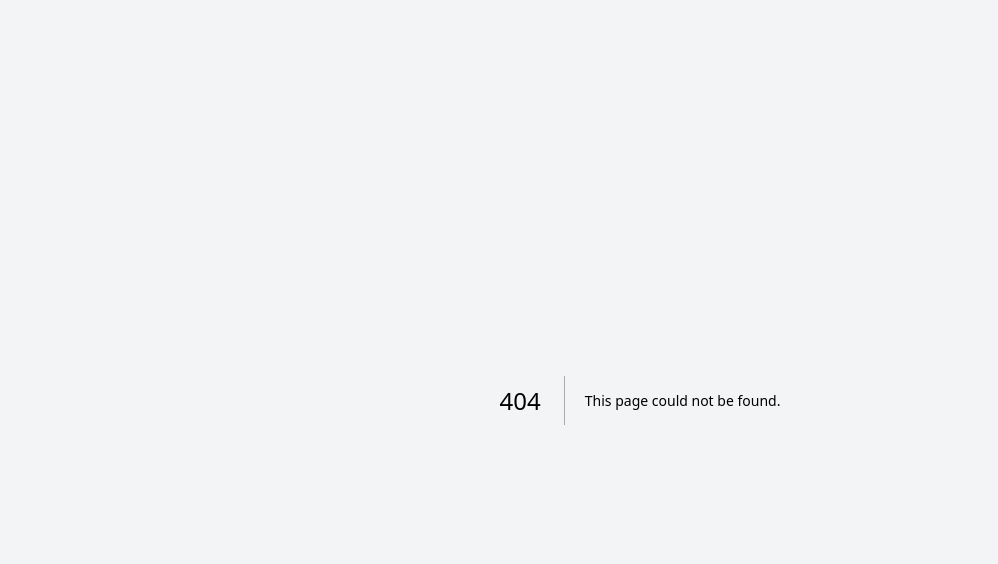
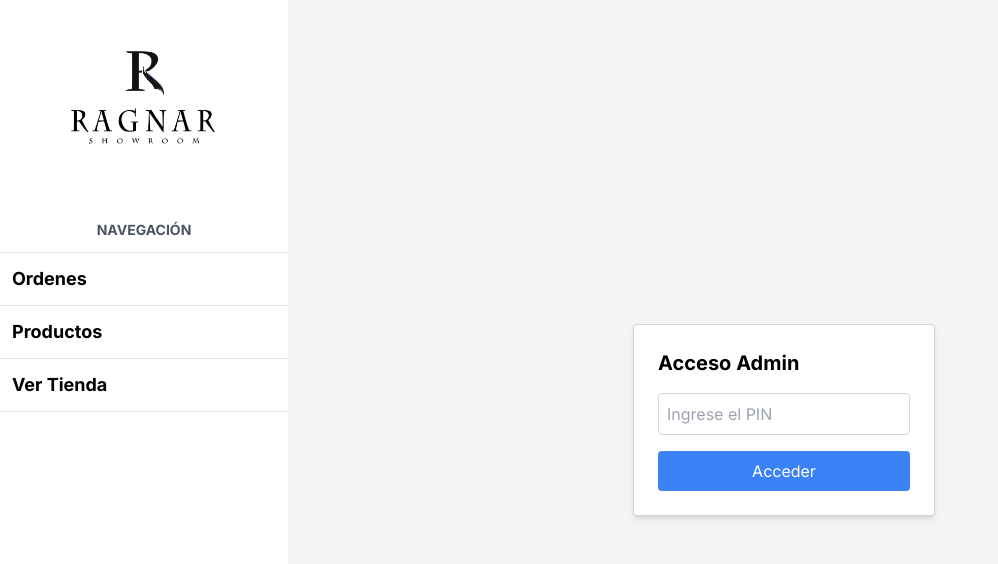
Before and after one commit to NicolasPozzer/ragnar_nextjs, a Next.js app: page /admin/pin in a window 1280 px wide. Before the commit this address had no page. Shown: the top 564 px of the page, without its empty margins (0-998 px from the left). Built offline with nearby package versions, Linux system fonts and the light colour scheme.

Commit message:
Add: pin for admin

```diff
--- a/app/admin/orders/page.tsx
+++ b/app/admin/orders/page.tsx
@@ -3,6 +3,7 @@ import useSWR from 'swr'
 import Heading from "@/components/ui/Heading";
 import OrderCard from "@/components/order/OrderCard";
 import {OrderWithProducts} from "@/src/types";
+import ProtectedPage from "@/components/ProtectedPage";
 
 
 export default function Page() {
@@ -17,7 +18,7 @@ export default function Page() {
 
 
     if(data) return (
-        <>
+        <ProtectedPage>
             <Heading>Administrar Ordenes</Heading>
 
             {data.length ? (
@@ -32,6 +33,6 @@ export default function Page() {
             ) : <p className='text-center'>
                 No hay ordenes Pendientes!
             </p>}
-        </>
+        </ProtectedPage>
     )
 }
--- /dev/null
+++ b/app/admin/pin/page.tsx
@@ -0,0 +1,39 @@
+'use client';
+
+import { useState } from 'react';
+import { useRouter } from 'next/navigation';
+
+export default function PinPage() {
+    const [pin, setPin] = useState('');
+    const [error, setError] = useState('');
+    const router = useRouter();
+
+    const correctPin = '1234'; // Aquí defines el PIN correcto
+
+    const handleSubmit = (e: React.FormEvent) => {
+        e.preventDefault();
+        if (pin === correctPin) {
+            localStorage.setItem('adminPin', pin); // Guardar el PIN en localStorage
+            router.push('/admin'); // Redirigir al área de administración
+        } else {
+            setError('PIN incorrecto. Inténtalo de nuevo.');
+        }
+    };
+
+    return (
+        <div className="flex items-center justify-center h-screen">
+            <form onSubmit={handleSubmit} className="flex flex-col p-6 bg-white border border-gray-300 rounded shadow-md">
+                <h1 className="text-xl font-bold mb-4">Acceso Admin</h1>
+                <input
+                    type="password"
+                    placeholder="Ingrese el PIN"
+                    value={pin}
+                    onChange={(e) => setPin(e.target.value)}
+                    className="mb-4 p-2 border border-gray-300 rounded"
+                />
+                {error && <p className="text-red-500 mb-4">{error}</p>}
+                <button type="submit" className="bg-blue-500 text-white p-2 rounded">Acceder</button>
+            </form>
+        </div>
+    );
+}
--- a/app/admin/products/[id]/edit/page.tsx
+++ b/app/admin/products/[id]/edit/page.tsx
@@ -5,6 +5,7 @@ import EditProductForm from "@/components/products/EditProductForm";
 import ProductForm from "@/components/products/ProductForm";
 import React from "react";
 import GoBackButton from "@/components/ui/GoBackButton";
+import ProtectedPage from "@/components/ProtectedPage";
 
 
 async function getProductsById(id: number) {
@@ -25,7 +26,7 @@ export default async function EditProductsPage({params}: {params: {id: string}})
     const product = await getProductsById(+params.id)
 
     return (
-        <>
+        <ProtectedPage>
             <Heading>Editar Producto: {product.name}</Heading>
 
                 <GoBackButton/>
@@ -35,6 +36,6 @@ export default async function EditProductsPage({params}: {params: {id: string}})
                         product={product}
                     />
                 </EditProductForm>
-            </>
+        </ProtectedPage>
             )
             }
--- a/app/admin/products/new/page.tsx
+++ b/app/admin/products/new/page.tsx
@@ -1,16 +1,17 @@
 import Heading from "@/components/ui/Heading";
 import AddProductForm from "@/components/products/AddProductForm";
 import ProductForm from "@/components/products/ProductForm";
+import ProtectedPage from "@/components/ProtectedPage";
 
 
 export default function OrderPage() {
   return (
-    <>
-      <Heading>Nuevo Producto</Heading>
+        <ProtectedPage>
+          <Heading>Nuevo Producto</Heading>
 
-      <AddProductForm>
-          <ProductForm />
-      </AddProductForm>
-    </>
+          <AddProductForm>
+              <ProductForm />
+          </AddProductForm>
+        </ProtectedPage>
   )
 }
--- a/app/admin/products/page.tsx
+++ b/app/admin/products/page.tsx
@@ -1,73 +1,70 @@
 import { redirect } from "next/navigation";
 import React from 'react'
 import Heading from "@/components/ui/Heading";
-import {prisma} from "@/src/lib/prisma";
+import { prisma } from "@/src/lib/prisma";
 import ProductTable from "@/components/products/ProductsTable";
 import ProductsPagination from "@/components/products/ProductsPagination";
 import Link from "next/link";
 import ProductSearchForm from "@/components/products/ProductSearchForm";
+import ProtectedPage from "@/components/ProtectedPage"; // Importa el componente de protección
 
 async function productCount() {
-    return await prisma.product.count()
+    return await prisma.product.count();
 }
 
-async function getProducts(page: number, pageSize: number){
-    const skip = (page -1) * pageSize
+async function getProducts(page: number, pageSize: number) {
+    const skip = (page - 1) * pageSize;
     const products = await prisma.product.findMany({
-        take: pageSize, // take es para traer, entonces trae 10 en este ej.
+        take: pageSize,
         skip: skip,
         include: {
             category: true
         }
-    })
+    });
 
-    return products
+    return products;
 }
 
-export type ProductsWithCategory = Awaited<ReturnType<typeof getProducts>>
+export type ProductsWithCategory = Awaited<ReturnType<typeof getProducts>>;
 
-// con searchPage que es algo de next.js conseguimos el numero de pagina para hacer
-//una busqueda por paginas
-export default async function ProductsPage({searchParams} : { searchParams: {page: string} }) {
+// Componente de la página principal de productos
+export default async function ProductsPage({ searchParams }: { searchParams: { page: string } }) {
+    const page = +searchParams.page || 1;
+    const pageSize = 11;
 
-    const page = +searchParams.page || 1 // esto obtiene la pagina lo convierte a int y luego se usa OR para
-                                        //cuando recien ingresas a la url que cargue la pagina 1 siempre.
-    const pageSize = 11 // cantidad de productos en una pagina
-
-    if(page < 0){
-        redirect('/admin/products')
+    if (page < 0) {
+        redirect('/admin/products');
     }
 
-    // Consultar url con await espera que termine una luego la otra con promises ejecutamos juntas
-    const productsData = await getProducts(page, pageSize)
-    const totalProductsData = await productCount()
-    const [ products, totalProducts ] = await Promise.all([productsData, totalProductsData]) //Hace que las consultas se ejecuten al mismo tiempo
-    const totalPages = Math.ceil(totalProducts / pageSize)
+    const productsData = await getProducts(page, pageSize);
+    const totalProductsData = await productCount();
+    const [products, totalProducts] = await Promise.all([productsData, totalProductsData]);
+    const totalPages = Math.ceil(totalProducts / pageSize);
 
-    if(page > totalPages){
-        redirect('/admin/products')
+    if (page > totalPages) {
+        redirect('/admin/products');
     }
 
     return (
-      <>
+        <ProtectedPage>
             <Heading>Administrar Productos</Heading>
 
             <div className='flex flex-col lg:flex-row lg:justify-between gap-5'>
-              <Link href={"/admin/products/new"}
+                <Link href="/admin/products/new"
                       className='bg-amber-400 w-full lg:w-auto text-xl px-2 py-1 text-center
                       font-bold cursor-pointer'
                 >
                     Crear Producto
                 </Link>
-              <ProductSearchForm/>
+                <ProductSearchForm />
             </div>
 
-          <ProductTable products={products}/>
+            <ProductTable products={products} />
 
             <ProductsPagination
                 page={page}
                 totalPages={totalPages}
             />
-      </>
-  )
+        </ProtectedPage>
+    );
 }
--- a/app/admin/products/search/page.tsx
+++ b/app/admin/products/search/page.tsx
@@ -1,9 +1,9 @@
 import Heading from "@/components/ui/Heading";
-import {prisma} from "@/src/lib/prisma";
+import { prisma } from "@/src/lib/prisma";
 import ProductTable from "@/components/products/ProductsTable";
 import React from "react";
 import ProductSearchForm from "@/components/products/ProductSearchForm";
-
+import ProtectedPage from "@/components/ProtectedPage"; // Importa el componente de protección
 
 async function searchProducts(searchTerm: string) {
     const products = await prisma.product.findMany({
@@ -16,30 +16,28 @@ async function searchProducts(searchTerm: string) {
         include: {
             category: true
         }
-    })
-    return products
+    });
+    return products;
 }
 
-export default async function SearchPage({searchParams}: {searchParams: {search: string}}) {
-
-    const products = await searchProducts(searchParams.search)
+export default async function SearchPage({ searchParams }: { searchParams: { search: string } }) {
+    const products = await searchProducts(searchParams.search);
 
     return (
-        <>
+        <ProtectedPage>
             <Heading>
                 Resultados de Busqueda: {searchParams.search}
             </Heading>
 
             <div className='flex flex-col lg:flex-row lg:justify-end gap-5'>
-                <ProductSearchForm/>
+                <ProductSearchForm />
             </div>
 
             {products.length ? (
-                <ProductTable
-                    products={products}
-                />
-            ): <p>No hay resultados..</p> }
-
-        </>
-    )
+                <ProductTable products={products} />
+            ) : (
+                <p>No hay resultados..</p>
+            )}
+        </ProtectedPage>
+    );
 }
--- /dev/null
+++ b/components/ProtectedPage.tsx
@@ -0,0 +1,26 @@
+'use client'; // Indica que este componente es del lado del cliente
+
+import { useEffect, useState } from 'react';
+import { useRouter } from 'next/navigation';
+
+const ProtectedPage: React.FC<{ children: React.ReactNode }> = ({ children }) => {
+    const router = useRouter();
+    const [isAuthorized, setIsAuthorized] = useState(false);
+
+    useEffect(() => {
+        const pin = localStorage.getItem('adminPin');
+        if (pin !== '1234') { // Cambia '1234' por el PIN que deseas usar
+            router.push('/admin/pin'); // Redirige a la página de PIN
+        } else {
+            setIsAuthorized(true); // Establece el estado si el PIN es correcto
+        }
+    }, [router]);
+
+    if (!isAuthorized) {
+        return null; // Evita renderizar la página hasta que el usuario esté autorizado
+    }
+
+    return <>{children}</>; // Renderiza el contenido protegido
+};
+
+export default ProtectedPage;
--- a/components/admin/AdminSidebar.tsx
+++ b/components/admin/AdminSidebar.tsx
@@ -4,7 +4,7 @@ import AdminRoute from "@/components/admin/AdminRoute";
 const adminNavigation = [
     {url: '/admin/orders', text: 'Ordenes', blank: false},
     {url: '/admin/products', text: 'Productos', blank: false},
-    {url: '/order/cafe', text: 'Ver Tienda', blank: true},
+    {url: '/order/remera', text: 'Ver Tienda', blank: true},
 ]
 
 export default function AdminSidebar() {
```
Lines whose indentation alone changed are shown as unchanged.
